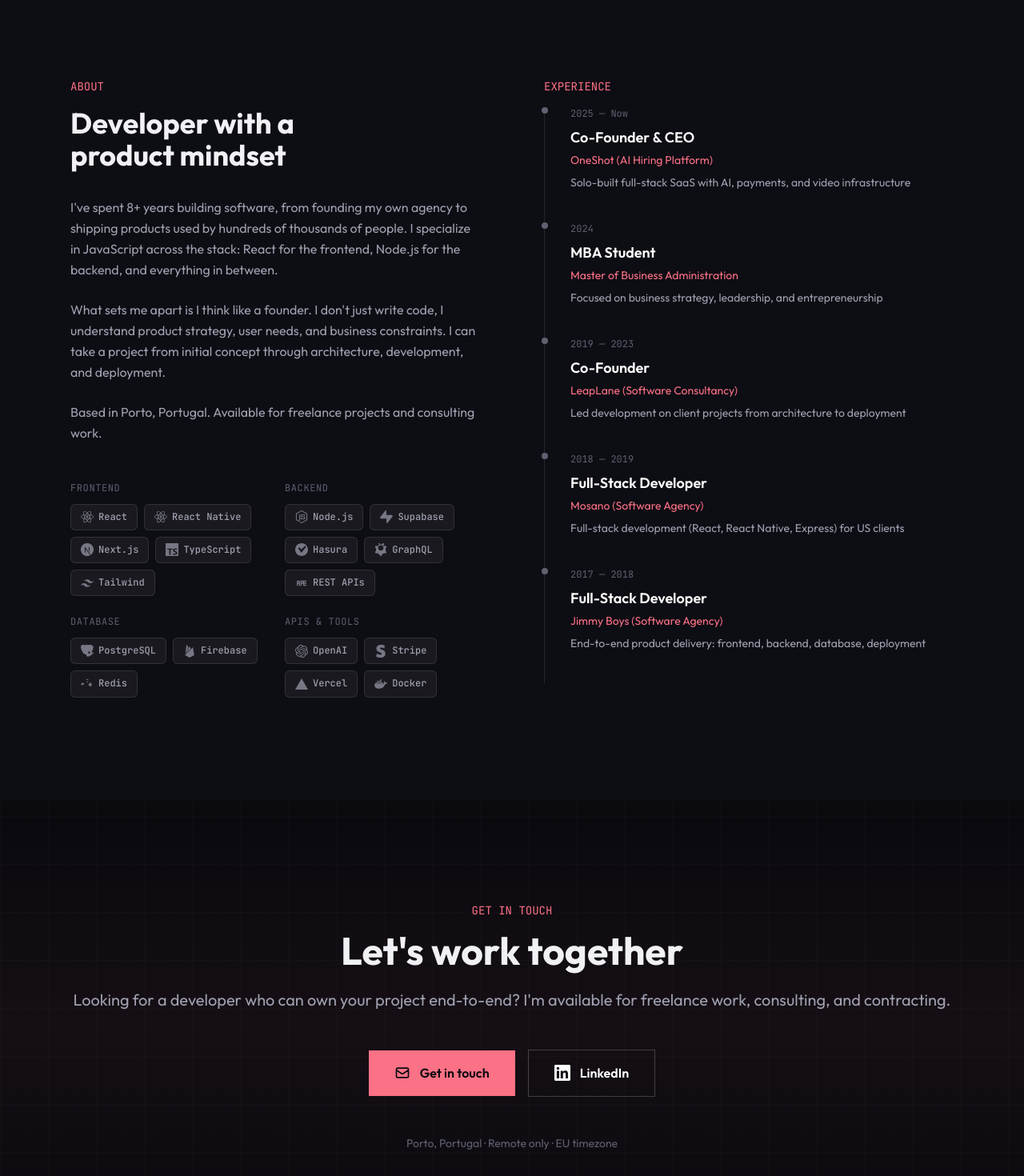
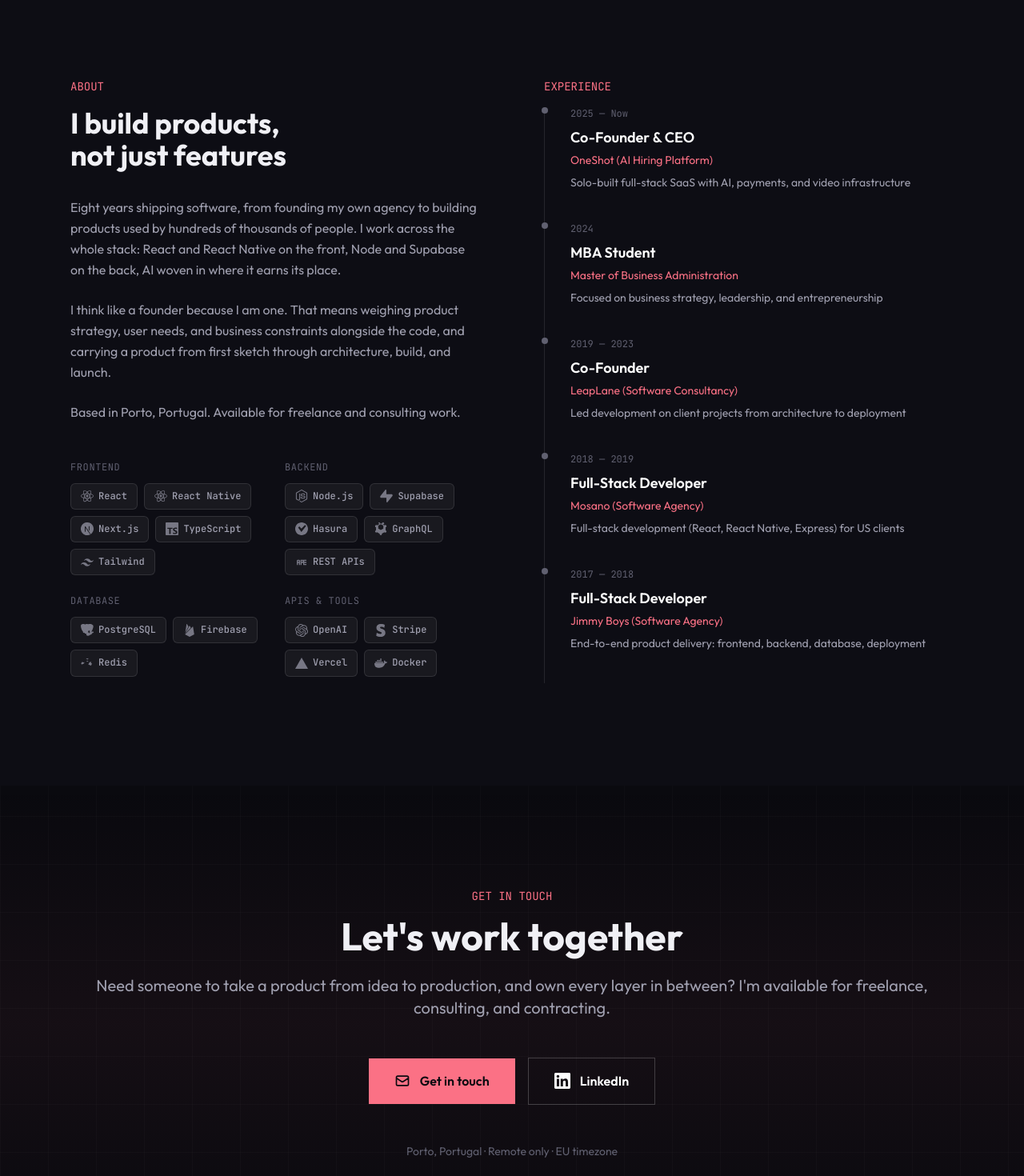
Before and after one commit to anagneto/portfolio, a Next.js app: page / in a window 1280 px wide. Shown: the part 2400-3870 px from the top of the page at 80% size. Built offline with nearby package versions, Linux system fonts and the light colour scheme.

Commit message:
copy: sharpen About and Contact for product-engineer positioning

```diff
--- a/src/app/page.tsx
+++ b/src/app/page.tsx
@@ -672,26 +672,26 @@
           <div>
             <p className="font-mono text-sm text-[#fb7185] mb-4">ABOUT</p>
             <h2 className="text-4xl font-bold mb-8">
-              Developer with a
+              I build products,
               <br />
-              product mindset
+              not just features
             </h2>
             <div className="space-y-6 text-[#a0a0b0] leading-relaxed">
               <p>
-                I&apos;ve spent 8+ years building software, from founding my own agency
-                to shipping products used by hundreds of thousands of people. I
-                specialize in JavaScript across the stack: React for the frontend,
-                Node.js for the backend, and everything in between.
+                Eight years shipping software, from founding my own agency to
+                building products used by hundreds of thousands of people. I work
+                across the whole stack: React and React Native on the front, Node
+                and Supabase on the back, AI woven in where it earns its place.
               </p>
               <p>
-                What sets me apart is I think like a founder. I don&apos;t just write
-                code, I understand product strategy, user needs, and business
-                constraints. I can take a project from initial concept through
-                architecture, development, and deployment.
+                I think like a founder because I am one. That means weighing
+                product strategy, user needs, and business constraints alongside
+                the code, and carrying a product from first sketch through
+                architecture, build, and launch.
               </p>
               <p>
-                Based in Porto, Portugal. Available for freelance projects and
-                consulting work.
+                Based in Porto, Portugal. Available for freelance and consulting
+                work.
               </p>
             </div>
 
@@ -756,8 +756,9 @@
             Let&apos;s work together
           </h2>
           <p className="text-xl text-[#a0a0b0] mb-12">
-            Looking for a developer who can own your project end-to-end? I&apos;m
-            available for freelance work, consulting, and contracting.
+            Need someone to take a product from idea to production, and own every
+            layer in between? I&apos;m available for freelance, consulting, and
+            contracting.
           </p>
 
           <div className="flex flex-col sm:flex-row items-center justify-center gap-4 mb-12">
```
